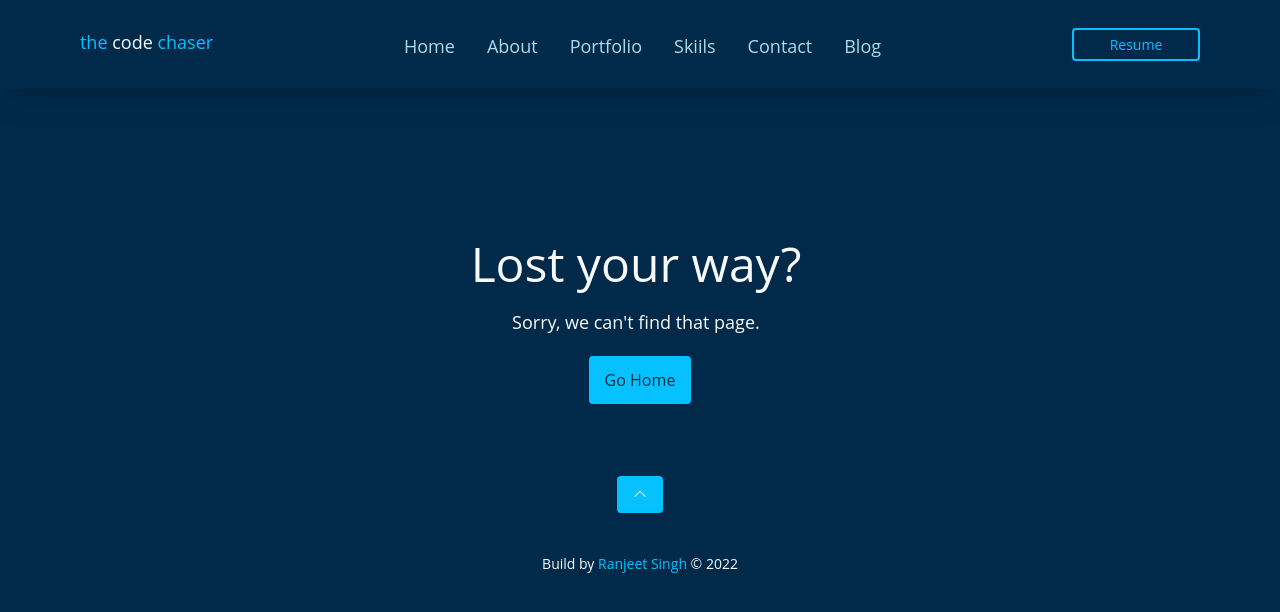
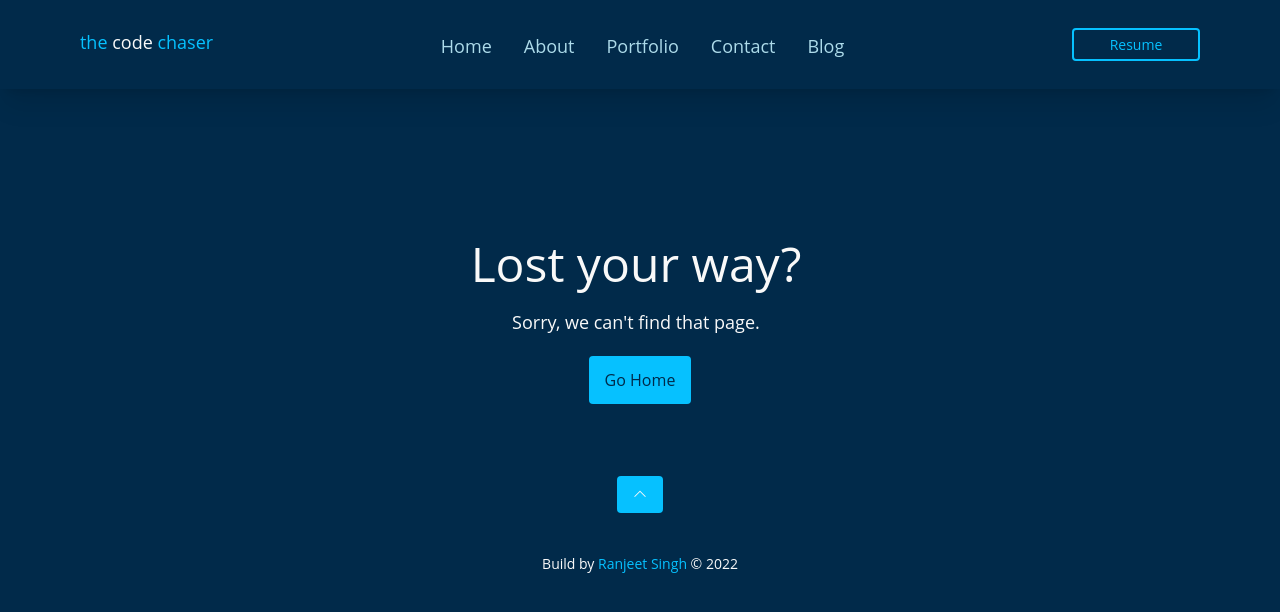
Before and after one commit to thecodechaser/portfolio-frontend, a React (Create React App) app: page /blog in a window 1280 px wide. Shown: the top 612 px of the page. Built offline with nearby package versions, Linux system fonts and the light colour scheme.

Commit message:
Fix navigations for header

```diff
--- a/src/components/Header.js
+++ b/src/components/Header.js
@@ -1,17 +1,17 @@
 import React, { useState } from 'react';
 import { MenuIcon, XIcon } from '@heroicons/react/solid';
+import { Link } from 'react-router-dom';
 
 function classNames(...classes) {
   return classes.filter(Boolean).join(' ');
 }
 
 const menuItems = [
-  { name: 'Home', path: '/' },
-  { name: 'About', path: '/' },
-  { name: 'Portfolio', path: '/' },
-  { name: 'Skiils', path: '/' },
-  { name: 'Contact', path: '/' },
-  { name: 'Blog', path: '/' },
+  { name: 'Home', path: '/', current: true },
+  { name: 'About', path: '/about', current: false },
+  { name: 'Portfolio', path: '/portfolio', current: false },
+  { name: 'Contact', path: '/contact', current: false },
+  { name: 'Blog', path: '/blog', current: false },
 ];
 
 const Header = () => {
@@ -41,14 +41,15 @@ const Header = () => {
             {
               menuItems.map((item) => (
                 <li key={item.name}>
-                  <a href={item.path}>{item.name}</a>
+                  <Link to={item.path}><a href={item.path}>{item.name}</a></Link>
                 </li>
               ))
             }
           </ul>
         </div>
       </nav>
-      <button type="button" className={`border-2 self-center border-secondaryColor mt-24 rounded px-4 py-1 w-32 text-secondaryColor ${mobileMenu ? 'block' : 'hidden'} md:block md:mt-0`}>Resume</button>
+      <Link to="/resume" className={`self-center ${mobileMenu ? 'block' : 'hidden'} md:block`}><button type="button" className={`border-2 border-secondaryColor mt-24 rounded px-4 py-1 w-32
+      text-secondaryColor md:mt-0`}>Resume</button></Link>
     </header>
   );
 };
```
